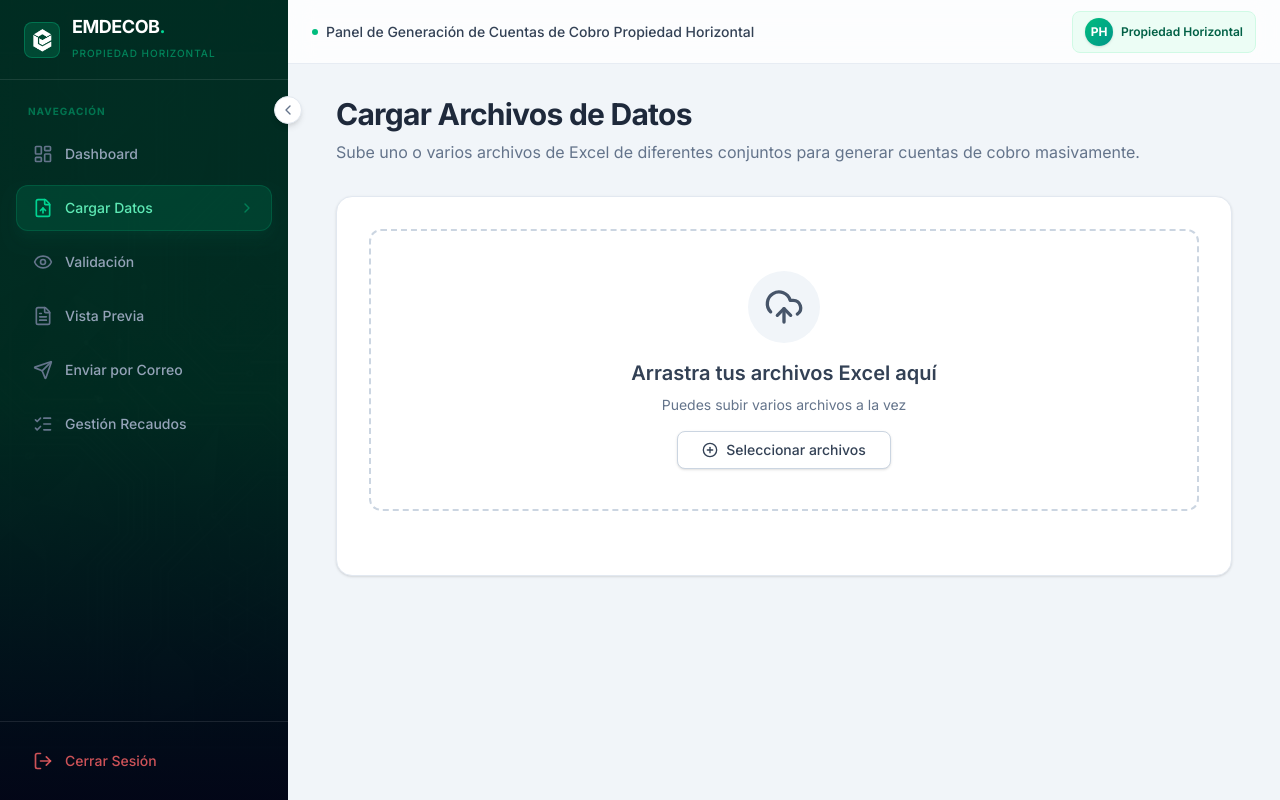
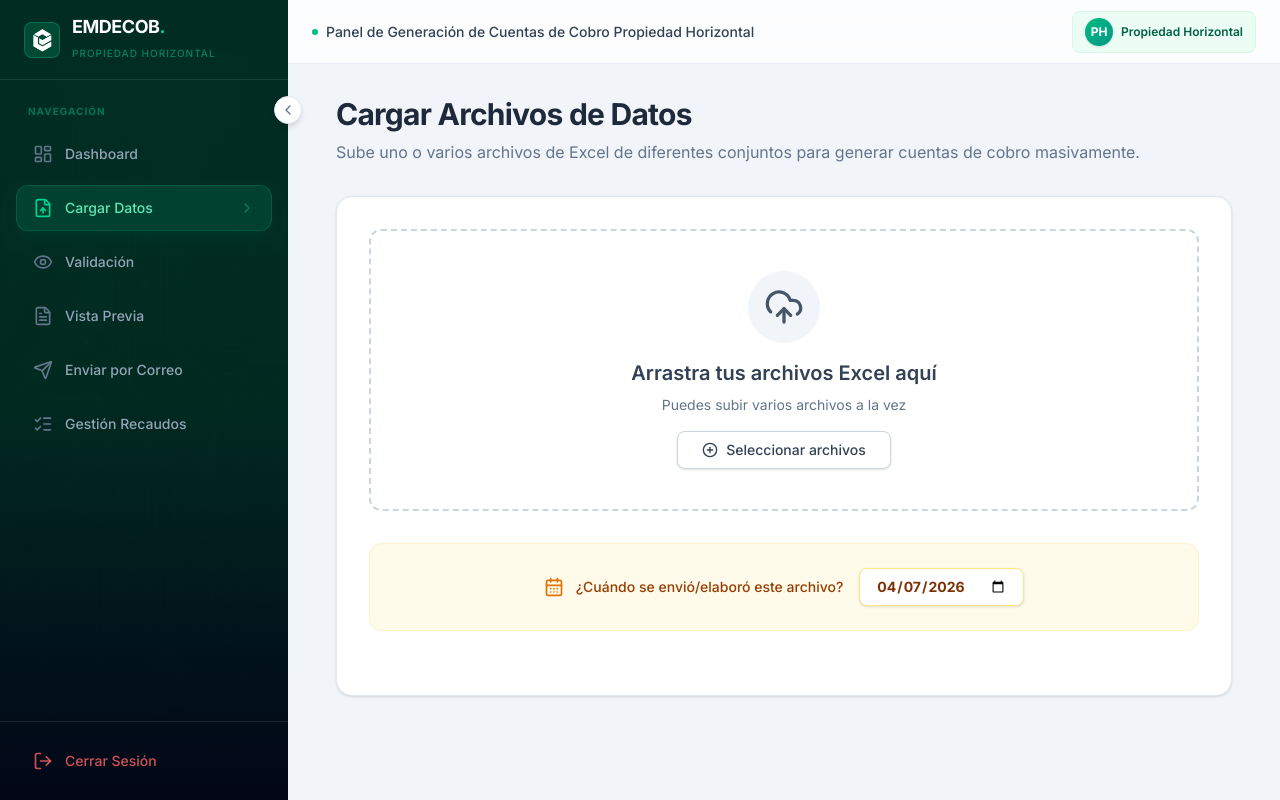
Before and after one commit to akflorez/CUENTAS-DE-COBRO-EMDECOB, a Next.js app: page /dashboard/upload in a window 1280 px wide. Built offline with nearby package versions, Linux system fonts and the light colour scheme.

Commit message:
feat(upload): add manual reference date field to handle policy compliance for delayed uploads

```diff
--- a/src/app/dashboard/upload/page.tsx
+++ b/src/app/dashboard/upload/page.tsx
@@ -3,7 +3,7 @@
 import React, { useState, useCallback } from "react";
 import { useRouter } from "next/navigation";
 import * as XLSX from "xlsx";
-import { UploadCloud, FileSpreadsheet, ArrowRight, AlertCircle, X, PlusCircle, Settings, Play } from "lucide-react";
+import { UploadCloud, FileSpreadsheet, ArrowRight, AlertCircle, X, PlusCircle, Settings, Play, CalendarDays } from "lucide-react";
 import { useAppContext, FileData } from "@/context/AppContext";
 
 export default function UploadPage() {
@@ -13,6 +13,7 @@ export default function UploadPage() {
   const [isDragging, setIsDragging] = useState(false);
   const [error, setError] = useState<string | null>(null);
   const [isLoading, setIsLoading] = useState(false);
+  const [fileDate, setFileDate] = useState<string>(new Date().toISOString().split('T')[0]);
 
   const processFile = (file: File) => {
     if (!file.name.match(/\.(xlsx|xls|csv)$/)) {
@@ -50,7 +51,8 @@ export default function UploadPage() {
         setFilesData(prev => [...prev, {
           fileName: file.name,
           data: jsonData as any[],
-          headers: columns
+          headers: columns,
+          referenceDate: fileDate ? new Date(fileDate) : undefined
         }]);
 
         setIsLoading(false);
@@ -150,6 +152,21 @@ export default function UploadPage() {
           </span>
         </div>
 
+        {filesData.length === 0 && (
+          <div className="flex flex-col sm:flex-row items-center justify-center gap-4 p-6 bg-amber-50 rounded-xl border border-amber-100 mb-8 animate-in fade-in zoom-in duration-500">
+            <div className="flex items-center gap-3">
+              <CalendarDays className="w-5 h-5 text-amber-600" />
+              <p className="text-sm font-medium text-amber-800">¿Cuándo se envió/elaboró este archivo?</p>
+            </div>
+            <input
+              type="date"
+              value={fileDate}
+              onChange={(e) => setFileDate(e.target.value)}
+              className="bg-white border border-amber-200 rounded-lg px-4 py-2 text-sm font-bold text-amber-900 focus:ring-2 focus:ring-amber-500 outline-none shadow-sm"
+            />
+          </div>
+        )}
+
         {error && (
           <div className="mb-6 border-l-4 border-red-500 bg-red-50 p-4 rounded-r-md">
             <div className="flex">
@@ -179,7 +196,9 @@ export default function UploadPage() {
                     <FileSpreadsheet className="w-5 h-5 text-green-600 mr-3 flex-shrink-0" />
                     <div className="truncate">
                       <p className="text-sm font-medium text-slate-700 truncate">{file.fileName}</p>
-                      <p className="text-xs text-slate-500">{file.data.length} registros</p>
+                      <p className="text-xs text-slate-500">
+                        {file.data.length} registros {file.referenceDate ? `• Ref: ${file.referenceDate.toLocaleDateString('es-CO')}` : ''}
+                      </p>
                     </div>
                   </div>
                   <button
--- a/src/context/AppContext.tsx
+++ b/src/context/AppContext.tsx
@@ -11,6 +11,7 @@ export type FileData = {
   fileName: string;
   data: BillingData[];
   headers: string[];
+  referenceDate?: Date;
 };
 
 export type AppContextType = {
@@ -38,8 +39,10 @@ export function AppProvider({ children }: { children: ReactNode }) {
   const [directoryData, setDirectoryData] = useState<any[]>([]);
   const [startingConsecutive, setStartingConsecutive] = useState<number>(1);
 
-  // Derivamos la data unificada de todos los archivos
-  const excelData = filesData.flatMap(file => file.data);
+  // Derivamos la data unificada e inyectamos la fecha de referencia si existe
+  const excelData = filesData.flatMap(file =>
+    file.data.map(row => ({ ...row, _fileReferenceDate: file.referenceDate }))
+  );
 
   const clearData = () => {
     setFilesData([]);
--- a/src/lib/mapper.ts
+++ b/src/lib/mapper.ts
@@ -58,6 +58,7 @@ const parseNumber = (val: any): number => {
 };
 
 export function mapRawRecord(row: any) {
+  const fileRefDate = row._fileReferenceDate;
   return {
     nombre: findCol(row, "NOMBRE", "NOMBRE ", "DEUDOR"),
     cedula: findCol(row, "CEDULA", "CEDULA ", "NIT", "IDENTIFICACION"),
@@ -71,7 +72,7 @@ export function mapRawRecord(row: any) {
     total: parseNumber(findCol(row, "TOTAL", "TOTAL ", "VALOR TOTAL", "TOTAL A PAGAR")),
     fechaPago: findCol(row, "FECHA DE PAGO", "FECHA PAGO", "FECHA"),
     fechaIngreso: findCol(row, "FECHA INGRESO DINERO", "FECHA INGRESO DEL DINERO", "FECHA INGRESO"),
-    fechaElaboracion: findCol(row, "FECHA ELABORACION", "FECHA CREACION", "FECHA CUENTA DE COBRO", "FECHA DE CREACION", "FECHA DE ENVIO", "FECHA ENVIO"),
+    fechaElaboracion: findCol(row, "FECHA ELABORACION", "FECHA CREACION", "FECHA CUENTA DE COBRO", "FECHA DE CREACION", "FECHA DE ENVIO", "FECHA ENVIO") || fileRefDate,
     estadoCobro: findCol(row, "CUENTA DE COBRO", "CUENTA DE COBRO "),
     asesor: findCol(row, "ASESOR", "ASESOR ", "ASESORA"),
     originalRow: row
```
